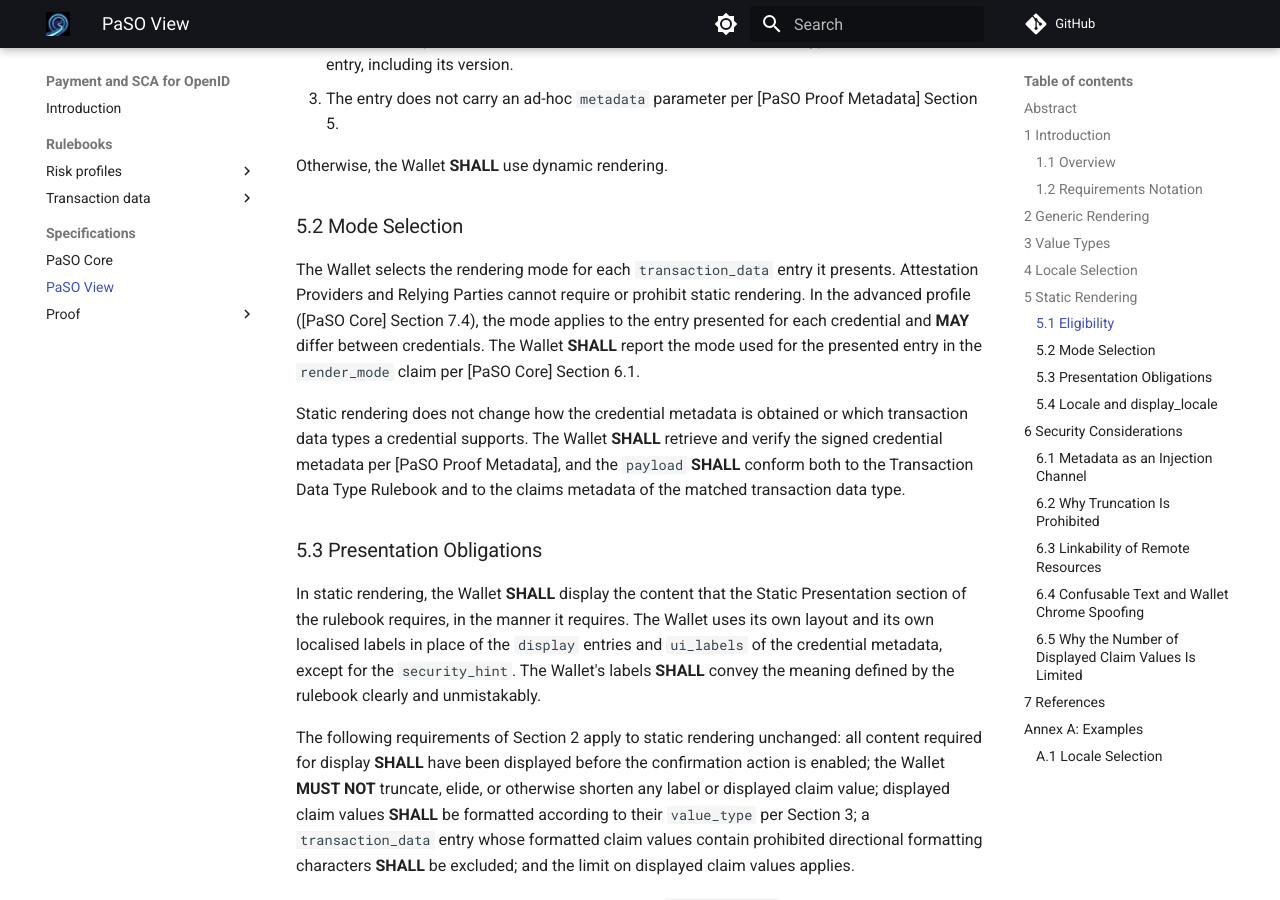
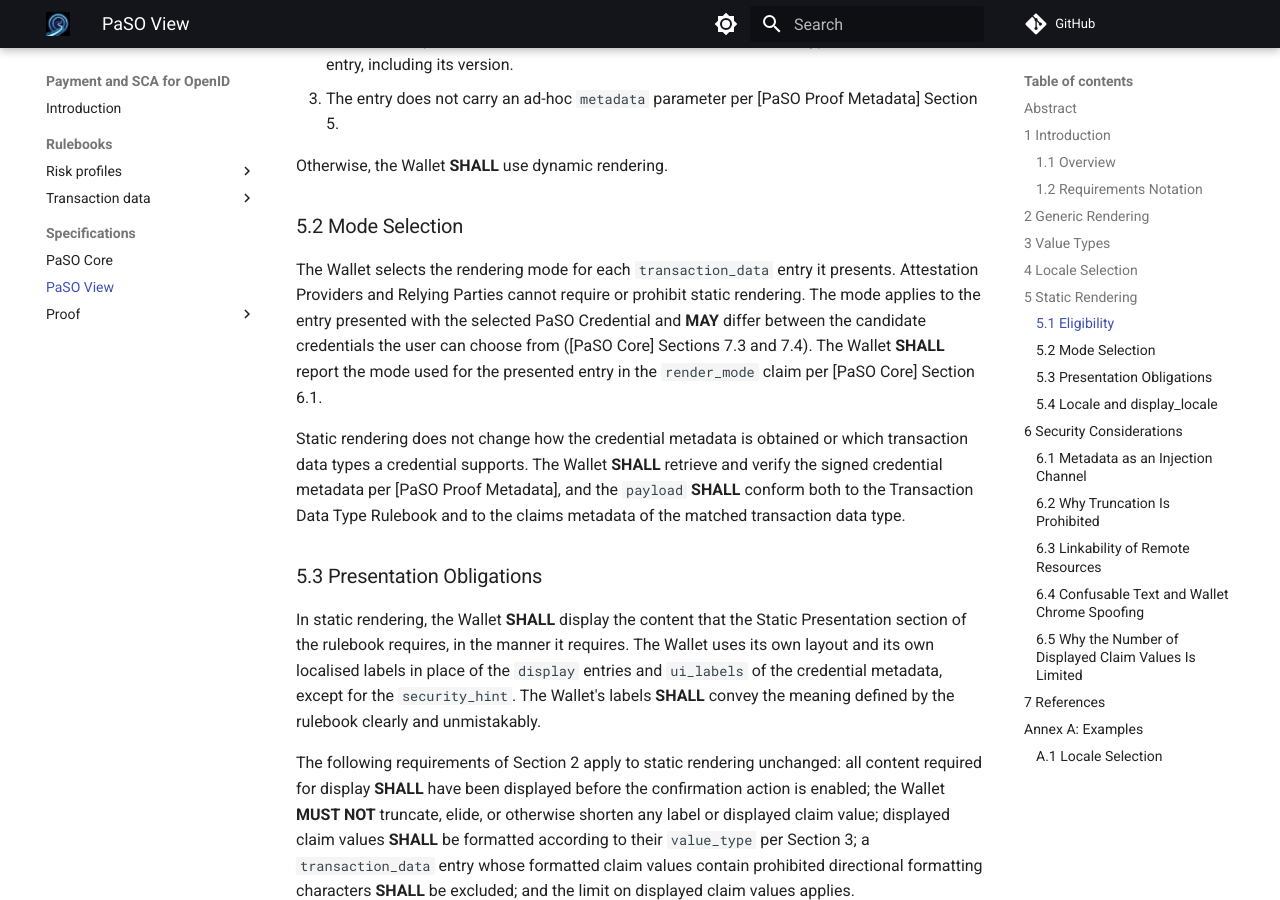
Before and after one commit to APTITUDE-Consortium/payments-and-sca-for-openid, an MkDocs documentation site: the page built from docs/specifications/paso-view.md, in a window 1280 px wide and 900 px high, scrolled down 5566 px. Built offline with MkDocs 1.6.1 and Material for MkDocs 9.7.7, drawn with Linux system fonts in a browser that asks for light colours; comment, search, counter and statistics services are not loaded; the version menu is left out.

Commit message:
docs: view reports render_mode for the selected PaSO credential in both profiles

```diff
--- a/docs/specifications/paso-view.md
+++ b/docs/specifications/paso-view.md
@@ -179,7 +179,7 @@ Otherwise, the Wallet **SHALL** use dynamic rendering.
 
 ### 5.2 Mode Selection
 
-The Wallet selects the rendering mode for each `transaction_data` entry it presents. Attestation Providers and Relying Parties cannot require or prohibit static rendering. In the advanced profile ([PaSO Core] Section 7.4), the mode applies to the entry presented for each credential and **MAY** differ between credentials. The Wallet **SHALL** report the mode used for the presented entry in the `render_mode` claim per [PaSO Core] Section 6.1.
+The Wallet selects the rendering mode for each `transaction_data` entry it presents. Attestation Providers and Relying Parties cannot require or prohibit static rendering. The mode applies to the entry presented with the selected PaSO Credential and **MAY** differ between the candidate credentials the user can choose from ([PaSO Core] Sections 7.3 and 7.4). The Wallet **SHALL** report the mode used for the presented entry in the `render_mode` claim per [PaSO Core] Section 6.1.
 
 Static rendering does not change how the credential metadata is obtained or which transaction data types a credential supports. The Wallet **SHALL** retrieve and verify the signed credential metadata per [PaSO Proof Metadata], and the `payload` **SHALL** conform both to the Transaction Data Type Rulebook and to the claims metadata of the matched transaction data type.
 
```
